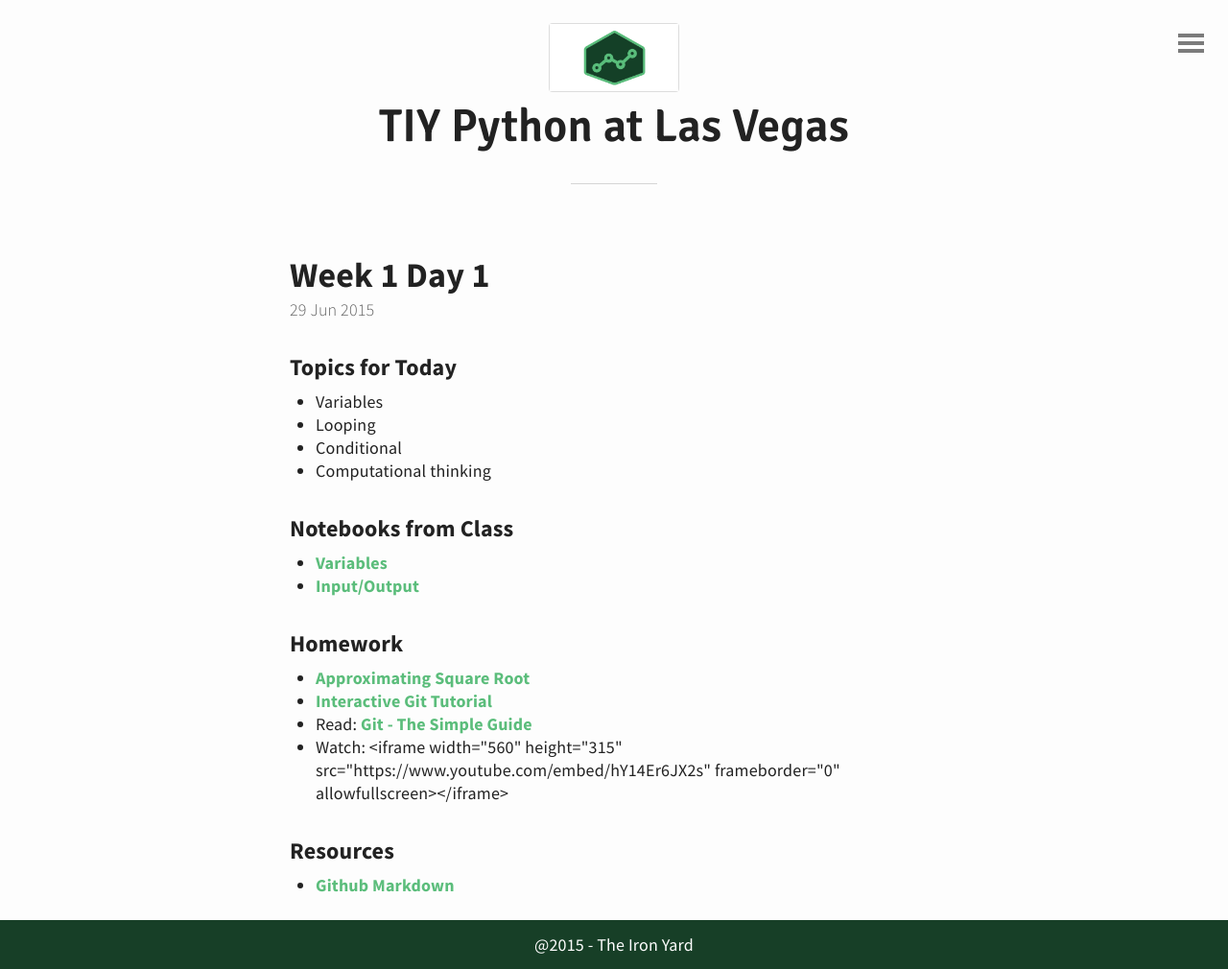
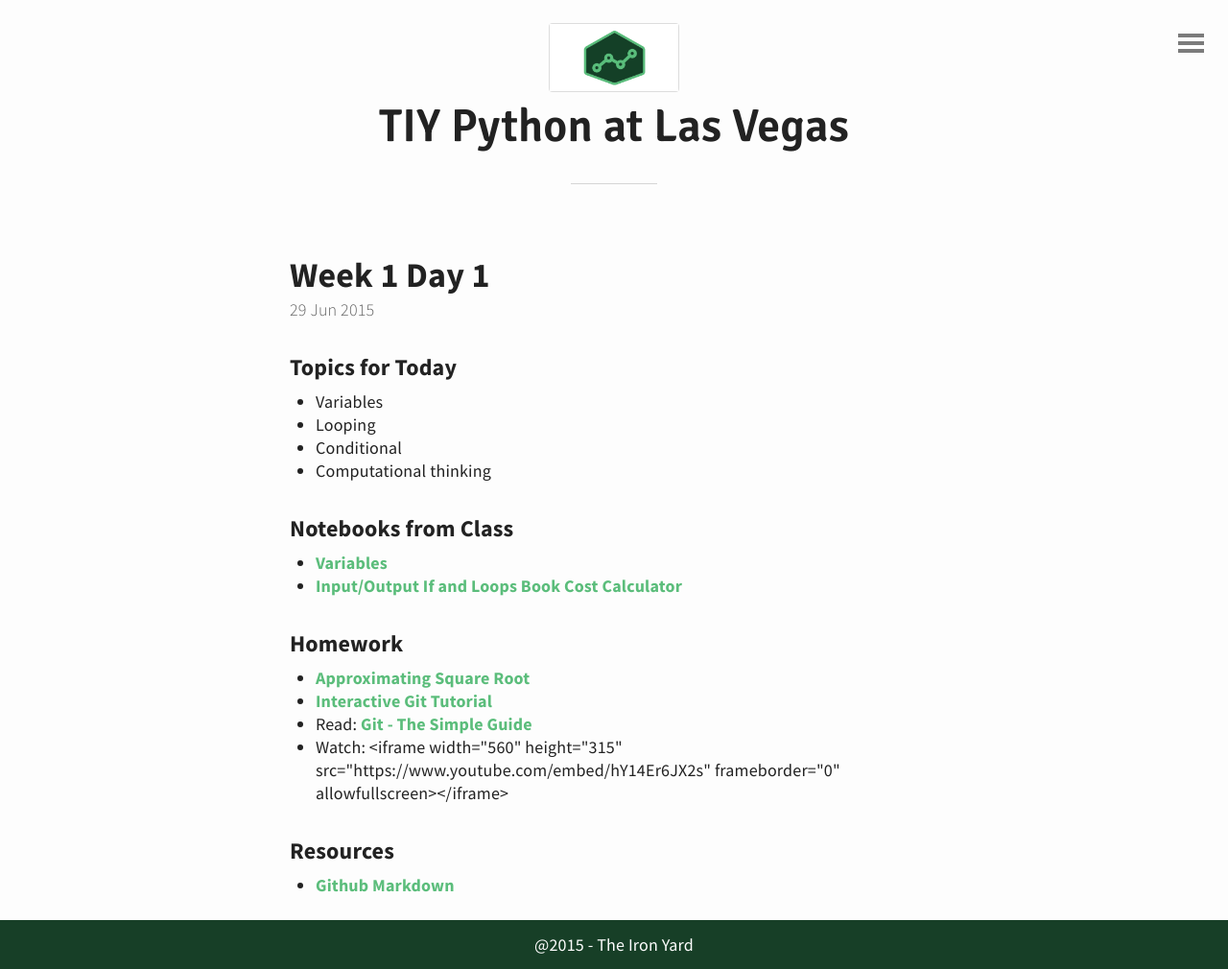
Before and after one commit to tiy-lv-python-2015-06/tiy-lv-python-2015-06.github.io, a Jekyll site: the page built from _posts/2015-06-29-Week-1-Day-1-Summary.md, in a window 1280 px wide. Shown: the whole page at 96% size. Built offline with Jekyll 4.4.1, drawn with Linux system fonts in a browser that asks for light colours.

Commit message:
Adding cost notebook

```diff
--- a/_posts/2015-06-29-Week-1-Day-1-Summary.md
+++ b/_posts/2015-06-29-Week-1-Day-1-Summary.md
@@ -11,6 +11,8 @@
 ### Notebooks from Class
 * [Variables](https://github.com/tiy-lv-python-2015-06/class-notes/blob/master/week1/01-Variables.ipynb)
 * [Input/Output](https://github.com/tiy-lv-python-2015-06/class-notes/blob/master/week1/02-Input-Output.ipynb)
+[If and Loops](https://github.com/tiy-lv-python-2015-06/class-notes/blob/master/week1/03-If-and-loops.ipynb)
+[Book Cost Calculator](https://github.com/tiy-lv-python-2015-06/class-notes/blob/master/week1/Exercise-01-Store-Cost.ipynb)
 
 ### Homework
 * [Approximating Square Root](https://github.com/tiy-lv-python-2015-06/approximate-square-root)
```
